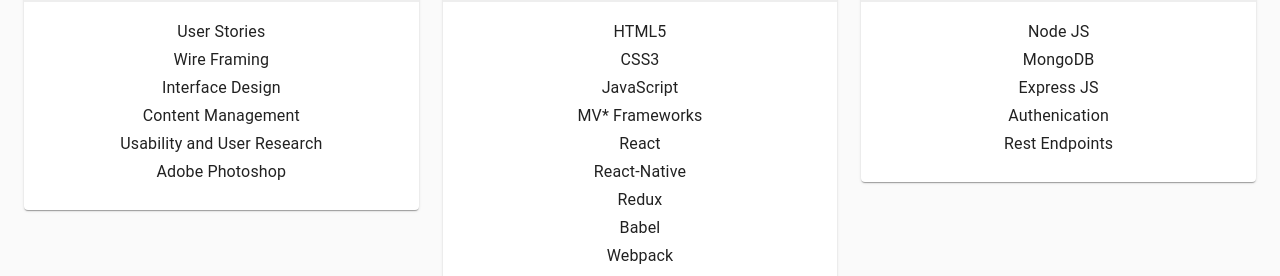
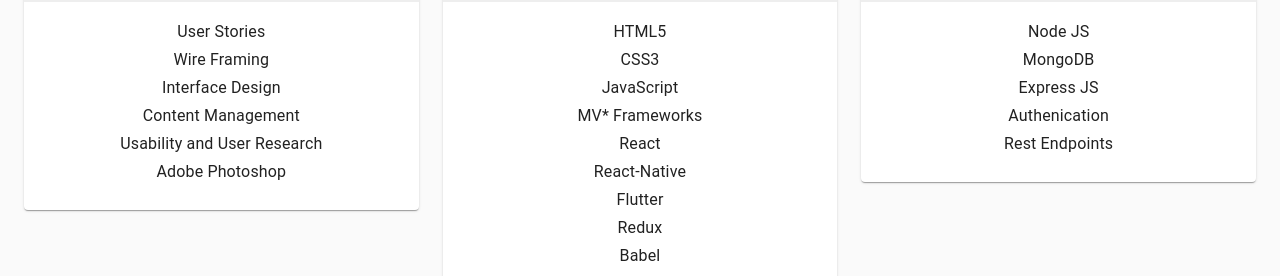
Before and after one commit to SamuelEVicente/devportfolio, a React (Create React App) app: page / in a window 1280 px wide. Shown: the part 1856-2132 px from the top of the page. Built offline with nearby package versions, Linux system fonts and the light colour scheme.

Commit message:
Missing skill added: flutter

```diff
--- a/src/components/Skills.js
+++ b/src/components/Skills.js
@@ -20,10 +20,11 @@
             'MV* Frameworks',
             'React',
             'React-Native',
+            'Flutter',
             'Redux',
             'Babel',
             'Webpack',
-            'Responsive Design',
+            'Responsive Design'
         ],
     },
     {
```
